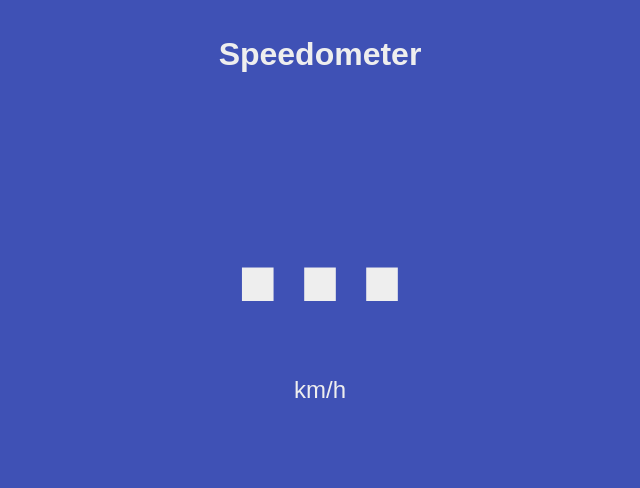
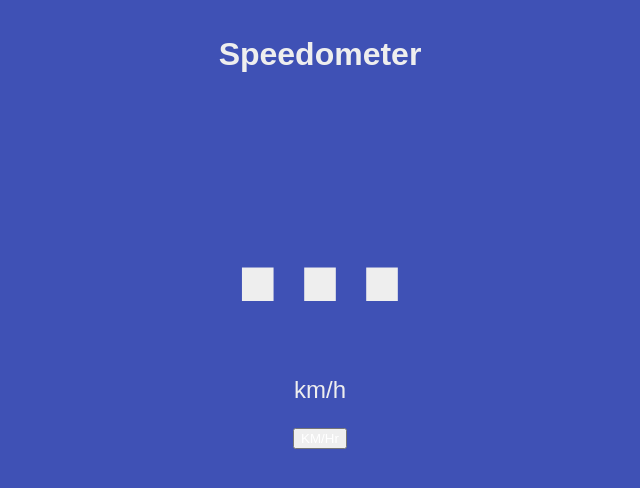
Before and after one commit to msdharani1/speed, a plain HTML site: page index.html in a window 1280 px wide. Shown: the whole page, without its empty margins (320-960 px from the left). Drawn offline with Linux system fonts and the light colour scheme.

Commit message:
down greate one step

```diff
--- a/index.html
+++ b/index.html
@@ -11,6 +11,9 @@
         <h1>Speedometer</h1>
         <strong id="speed">...</strong>
         <p id="unit">km/h</p>
+        <div style="display:flex">
+            <button class="button" id="kh">KM/Hr</button>
+        </div>
     </div>
 
     <script src="scripts/main.min.js"></script>
```
